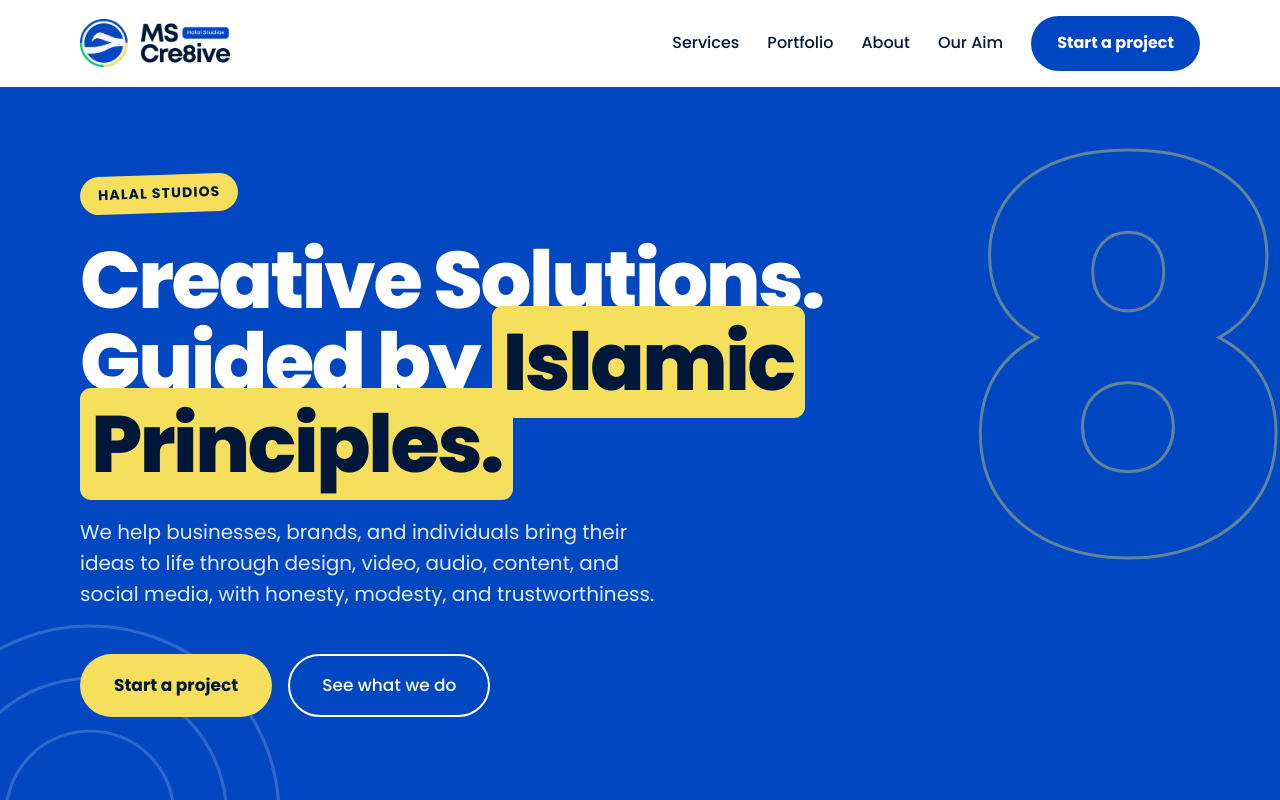
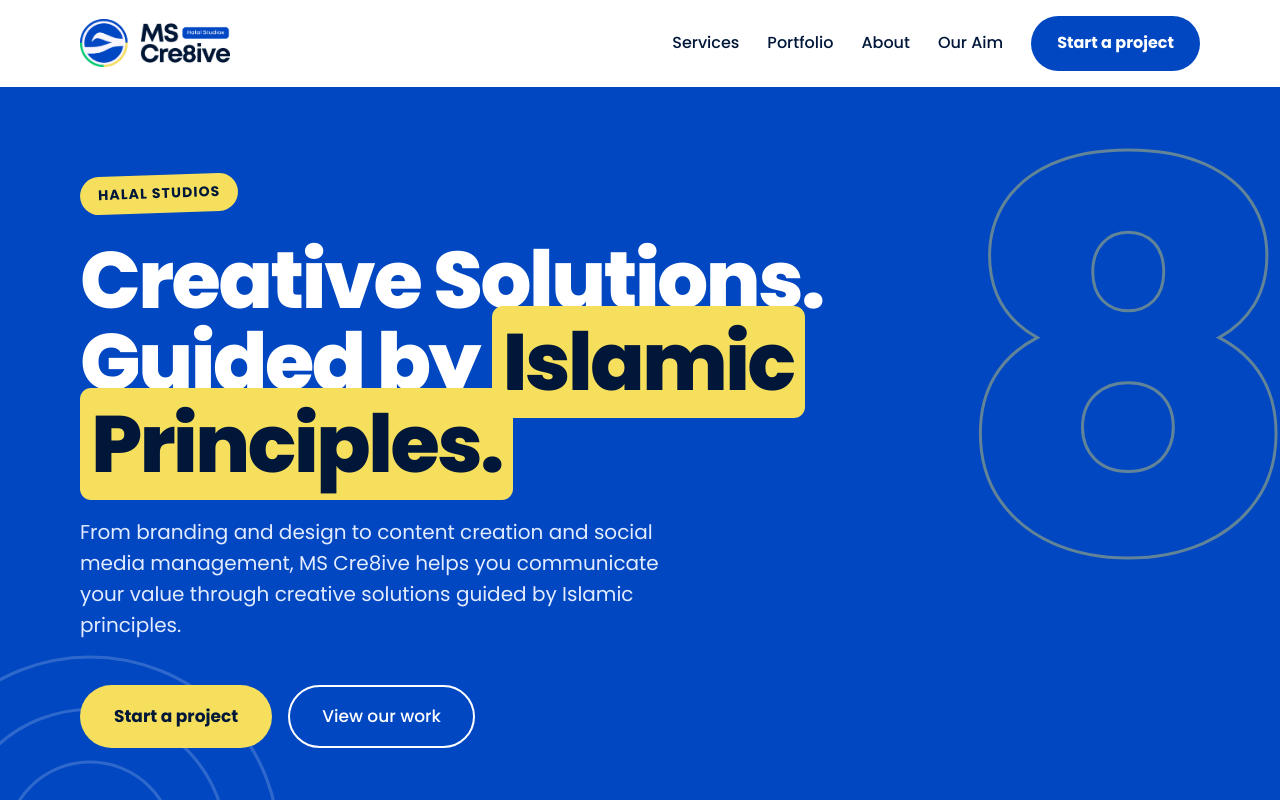
Before and after one commit to IAMHABEEBULLAH/MScrea8iveHalalstudio, a React (Vite) app: page / in a window 1280 px wide. Shown: the top 800 px of the page. Built offline with nearby package versions, Linux system fonts and the light colour scheme; a web font is replaced by a local one.

Commit message:
Update Hero component with new content and links

```diff
--- a/src/components/Hero.jsx
+++ b/src/components/Hero.jsx
@@ -1,4 +1,5 @@
 import Rings from "./Rings.jsx";
+import { whatsappLink } from "../data.js";
 
 export default function Hero() {
   return (
@@ -15,16 +16,21 @@ export default function Hero() {
           <span className="highlight">Islamic Principles.</span>
         </h1>
         <p className="hero__lead">
-          We help businesses, brands, and individuals bring their ideas to life
-          through design, video, audio, content, and social media, with honesty,
-          modesty, and trustworthiness.
+          From branding and design to content creation and social media
+          management, MS Cre8ive helps you communicate your value through
+          creative solutions guided by Islamic principles.
         </p>
         <div className="hero__actions">
-          <a href="#contact" className="btn btn--yellow btn--lg">
+          <a
+            href={whatsappLink}
+            target="_blank"
+            rel="noopener noreferrer"
+            className="btn btn--yellow btn--lg"
+          >
             Start a project
           </a>
-          <a href="#services" className="btn btn--outline-white btn--lg">
-            See what we do
+          <a href="#/portfolio" className="btn btn--outline-white btn--lg">
+            View our work
           </a>
         </div>
       </div>
```
